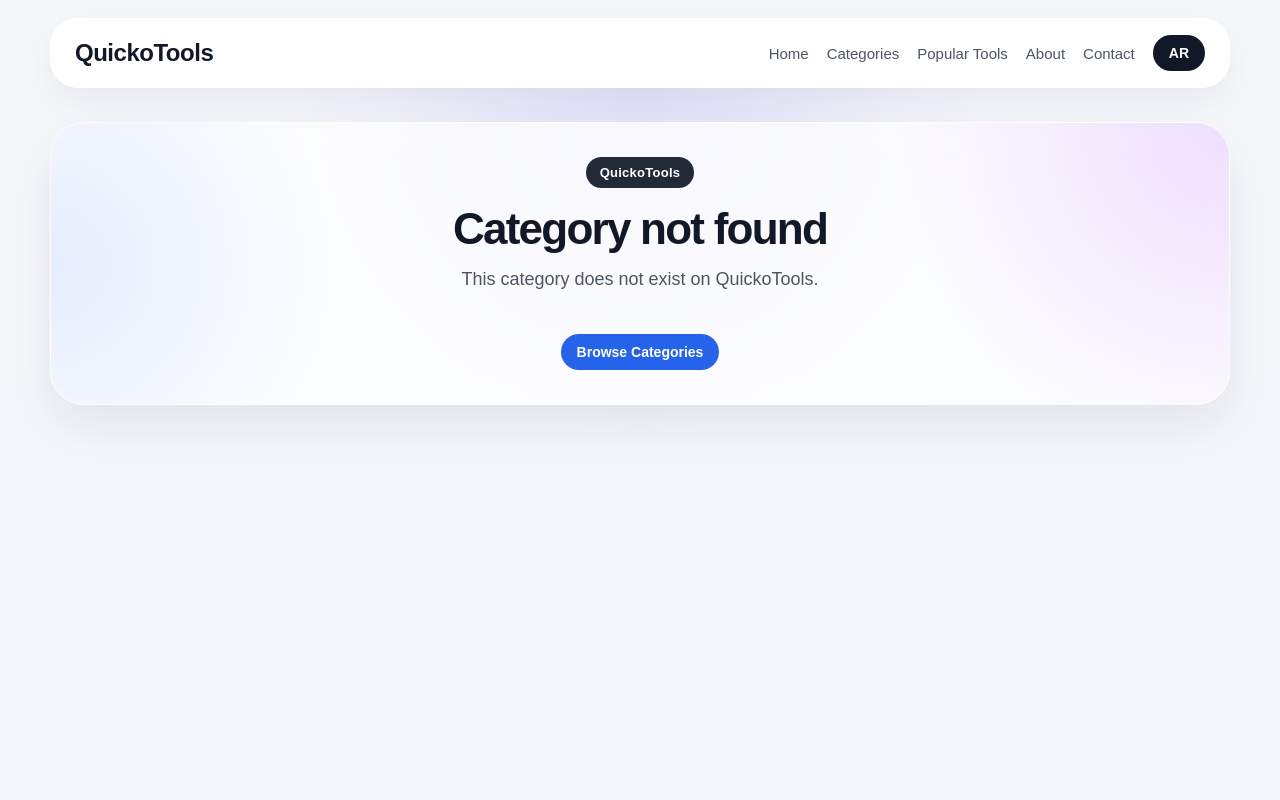
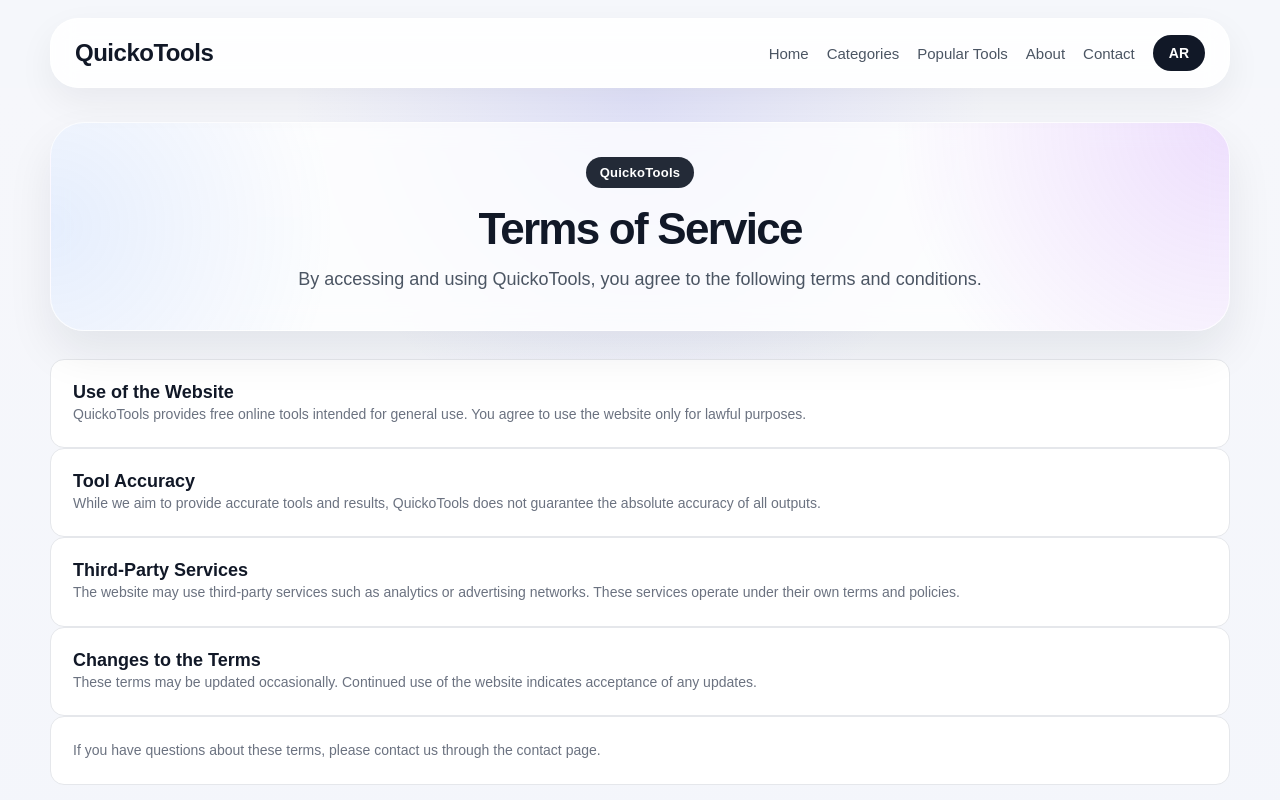
Before and after one commit to mousamohamad370-wq/QuickoTools, a React (Vite) app: page /terms-of-service in a window 1280 px wide. Shown: the top 800 px of the page. Built offline with nearby package versions, Linux system fonts and the light colour scheme.

Commit message:
edit email-and modern search

```diff
--- a/index.html
+++ b/index.html
@@ -4,6 +4,10 @@
     <meta charset="UTF-8" />
     <link rel="icon" type="image/svg+xml" href="/vite.svg" />
     <meta name="viewport" content="width=device-width, initial-scale=1.0" />
+    <meta property="og:title" content="QuickoTools - Free Online Tools" />
+<meta property="og:description" content="Fast free online tools for calculators, generators, text tools, and developer utilities." />
+<meta property="og:type" content="website" />
+<meta property="og:url" content="https://quickotools.com" />
     <title>quickotools</title>
   </head>
   <body>
--- a/src/App.jsx
+++ b/src/App.jsx
@@ -11,6 +11,7 @@ import Contact from './pages/Contact';
 import PrivacyPolicy from './pages/PrivacyPolicy';
 import NotFound from './pages/NotFound';
 import'./components/ScrollToTop.jsx';
+import Terms from './pages/Terms.jsx';
 
 function PageLoader() {
   return (
@@ -64,7 +65,9 @@ function App() {
             path="/categories"
             element={<Categories language={language} />}
           />
+          <Route path="/terms-of-service" element={<Terms language={language}/> }></Route>
           <Route
+
             path="/:categorySlug"
             element={<CategoryPage language={language} />}
           />
--- a/src/components/Footer.jsx
+++ b/src/components/Footer.jsx
@@ -16,8 +16,9 @@ function Footer({ language }) {
       about: 'About',
       contact: 'Contact',
       privacy: 'Privacy Policy',
+      terms: 'Terms of Service',
       emailLabel: 'Email',
-      emailValue: 'contact@quickotools.com',
+      emailValue: 'quickotools@gmail.com',
       copyright: `© ${currentYear} QuickoTools. All rights reserved.`
     },
     ar: {
@@ -32,8 +33,9 @@ function Footer({ language }) {
       about: 'حول',
       contact: 'اتصل بنا',
       privacy: 'سياسة الخصوصية',
+      terms: 'شروط الاستخدام',
       emailLabel: 'البريد الإلكتروني',
-      emailValue: 'contact@quickotools.com',
+      emailValue: 'quickotools@gmail.com',
       copyright: `© ${currentYear} QuickoTools. جميع الحقوق محفوظة.`
     }
   };
@@ -75,6 +77,9 @@ function Footer({ language }) {
             <li>
               <Link to="/privacy-policy">{t.privacy}</Link>
             </li>
+            <li>
+  <Link to="/terms-of-service">{t.terms}</Link>
+</li>
           </ul>
         </div>
 
--- a/src/pages/Contact.jsx
+++ b/src/pages/Contact.jsx
@@ -33,7 +33,7 @@ function Contact({ language }) {
         'نرحب بالملاحظات والاقتراحات التي تساعدنا على تحسين QuickoTools وجعل الأدوات أكثر فائدة للجميع.',
       contactTitle: 'معلومات التواصل',
       emailLabel: 'البريد الإلكتروني',
-      emailValue: 'contact@quickotools.com',
+      emailValue: 'quickotools@gmail.com',
       note:
         'للاستفسارات العامة أو الاقتراحات أو للإبلاغ عن مشكلة في إحدى الأدوات يمكنك التواصل معنا عبر البريد أعلاه.'
     }
--- /dev/null
+++ b/src/pages/Terms.jsx
@@ -0,0 +1,102 @@
+import usePageMeta from '../hooks/usePageMeta';
+import '../styles/home.css';
+
+function Terms({ language }) {
+  usePageMeta(
+    language === 'ar'
+      ? 'شروط الاستخدام - QuickoTools'
+      : 'Terms of Service - QuickoTools',
+    language === 'ar'
+      ? 'تعرف على شروط استخدام موقع QuickoTools والأدوات المتاحة على الموقع.'
+      : 'Read the terms of service for using QuickoTools and its online tools.'
+  );
+
+  const content = {
+    en: {
+      title: 'Terms of Service',
+      intro:
+        'By accessing and using QuickoTools, you agree to the following terms and conditions.',
+      section1Title: 'Use of the Website',
+      section1Text:
+        'QuickoTools provides free online tools intended for general use. You agree to use the website only for lawful purposes.',
+      section2Title: 'Tool Accuracy',
+      section2Text:
+        'While we aim to provide accurate tools and results, QuickoTools does not guarantee the absolute accuracy of all outputs.',
+      section3Title: 'Third-Party Services',
+      section3Text:
+        'The website may use third-party services such as analytics or advertising networks. These services operate under their own terms and policies.',
+      section4Title: 'Changes to the Terms',
+      section4Text:
+        'These terms may be updated occasionally. Continued use of the website indicates acceptance of any updates.',
+      closing:
+        'If you have questions about these terms, please contact us through the contact page.'
+    },
+    ar: {
+      title: 'شروط الاستخدام',
+      intro:
+        'باستخدامك لموقع QuickoTools فإنك توافق على شروط الاستخدام التالية.',
+      section1Title: 'استخدام الموقع',
+      section1Text:
+        'يوفر QuickoTools أدوات أونلاين مجانية للاستخدام العام. يوافق المستخدم على استخدام الموقع بشكل قانوني فقط.',
+      section2Title: 'دقة الأدوات',
+      section2Text:
+        'نسعى لتقديم أدوات ونتائج دقيقة، لكن QuickoTools لا يضمن دقة جميع النتائج بشكل كامل.',
+      section3Title: 'خدمات الطرف الثالث',
+      section3Text:
+        'قد يستخدم الموقع خدمات طرف ثالث مثل أدوات التحليل أو شبكات الإعلانات، وتخضع هذه الخدمات لسياساتها الخاصة.',
+      section4Title: 'تحديث الشروط',
+      section4Text:
+        'قد يتم تحديث هذه الشروط من وقت لآخر. استمرار استخدام الموقع يعني الموافقة على التحديثات.',
+      closing:
+        'إذا كان لديك أي استفسار حول هذه الشروط يمكنك التواصل معنا عبر صفحة الاتصال.'
+    }
+  };
+
+  const t = language === 'ar' ? content.ar : content.en;
+
+  return (
+    <main className="home-page" dir={language === 'ar' ? 'rtl' : 'ltr'}>
+      <section className="hero-section">
+        <div className="hero-container hero-surface page-hero-surface">
+          <div className="page-hero-content">
+            <span className="hero-badge">QuickoTools</span>
+            <h1 className="hero-title page-hero-title">{t.title}</h1>
+            <p className="hero-text">{t.intro}</p>
+          </div>
+        </div>
+      </section>
+
+      <section className="tools-section">
+        <div className="tools-container">
+
+          <div className="tool-card">
+            <h3 className="tool-card-title">{t.section1Title}</h3>
+            <p className="tool-card-description">{t.section1Text}</p>
+          </div>
+
+          <div className="tool-card">
+            <h3 className="tool-card-title">{t.section2Title}</h3>
+            <p className="tool-card-description">{t.section2Text}</p>
+          </div>
+
+          <div className="tool-card">
+            <h3 className="tool-card-title">{t.section3Title}</h3>
+            <p className="tool-card-description">{t.section3Text}</p>
+          </div>
+
+          <div className="tool-card">
+            <h3 className="tool-card-title">{t.section4Title}</h3>
+            <p className="tool-card-description">{t.section4Text}</p>
+          </div>
+
+          <div className="tool-card">
+            <p className="tool-card-description">{t.closing}</p>
+          </div>
+
+        </div>
+      </section>
+    </main>
+  );
+}
+
+export default Terms;
```
Also changed, not shown: 1 other file (tests, documents, lock files or other folders).
